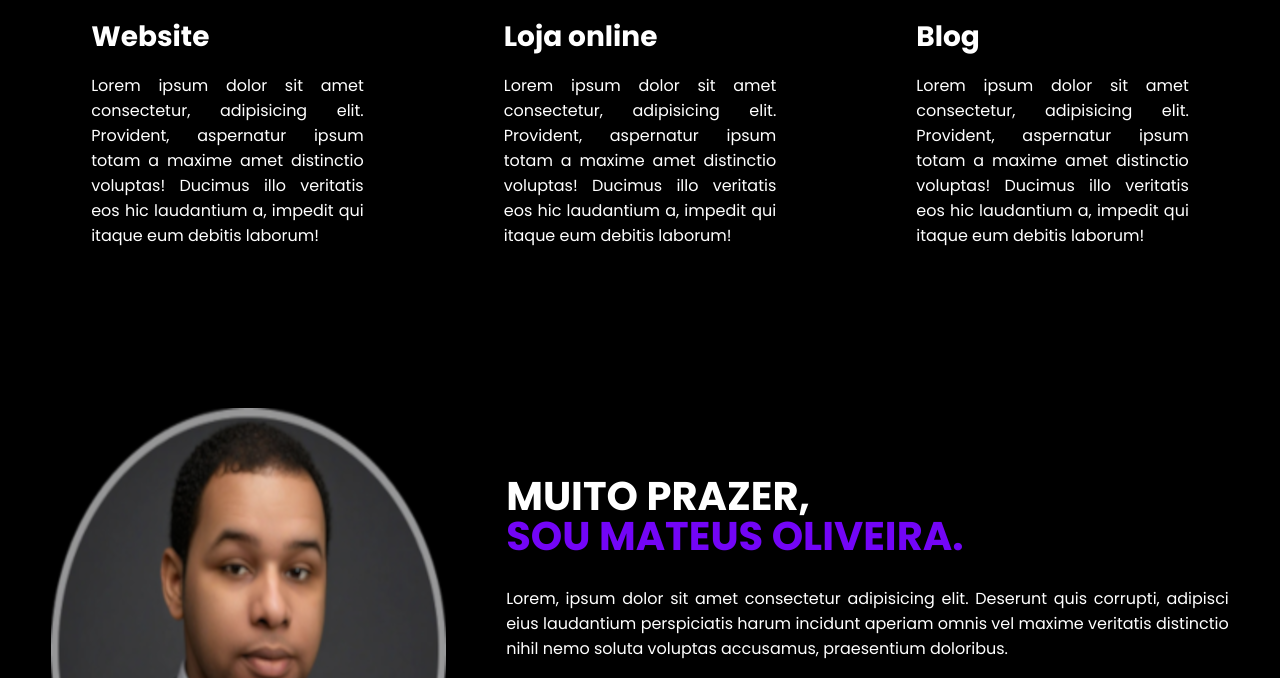
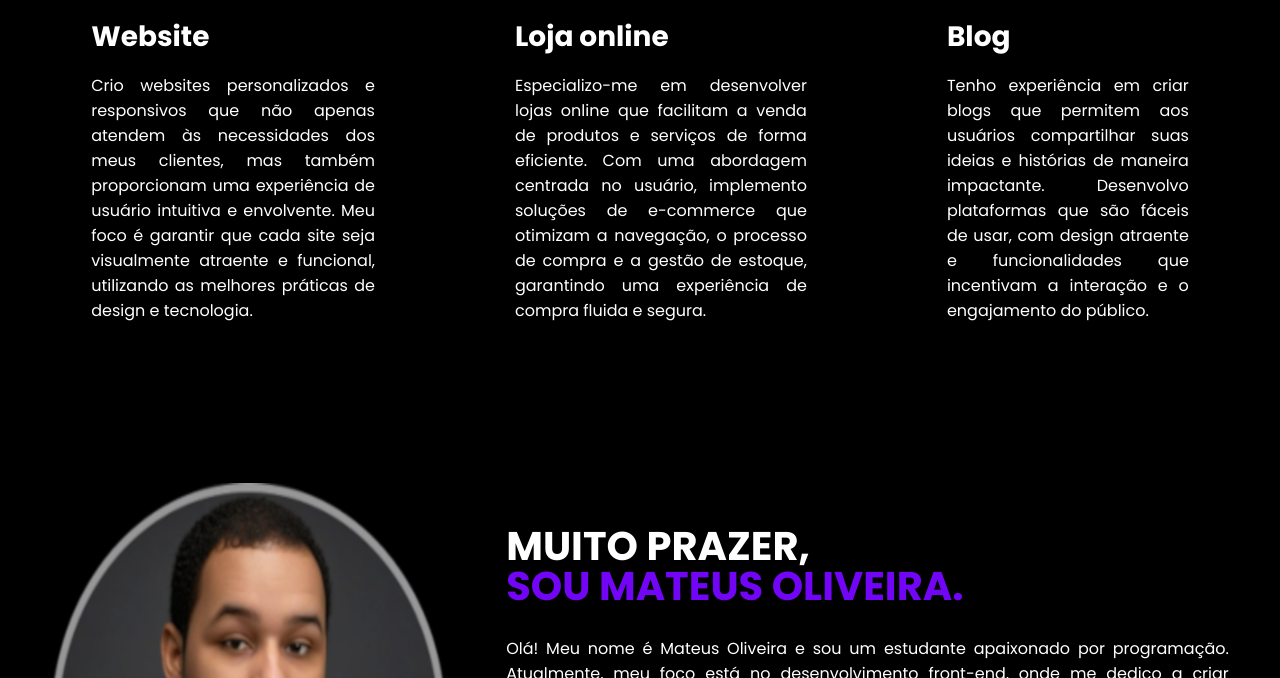
Before and after one commit to mateusoliveiradev1/portifolio, a plain HTML site: page index.html in a window 1280 px wide. Shown: the part 812-1490 px from the top of the page. Drawn offline with nearby package versions, Linux system fonts and the light colour scheme.

Commit message:
Update index.html

```diff
--- a/index.html
+++ b/index.html
@@ -113,10 +113,12 @@
               <i class="bi bi-code-square"></i>
               <h3>Website</h3>
               <p>
-                Lorem ipsum dolor sit amet consectetur, adipisicing elit.
-                Provident, aspernatur ipsum totam a maxime amet distinctio
-                voluptas! Ducimus illo veritatis eos hic laudantium a, impedit
-                qui itaque eum debitis laborum!
+                Crio websites personalizados e responsivos que não apenas
+                atendem às necessidades dos meus clientes, mas também
+                proporcionam uma experiência de usuário intuitiva e envolvente.
+                Meu foco é garantir que cada site seja visualmente atraente e
+                funcional, utilizando as melhores práticas de design e
+                tecnologia.
               </p>
             </div>
             <!--especialidades-box-->
@@ -125,10 +127,11 @@
               <i class="bi bi-cart"></i>
               <h3>Loja online</h3>
               <p>
-                Lorem ipsum dolor sit amet consectetur, adipisicing elit.
-                Provident, aspernatur ipsum totam a maxime amet distinctio
-                voluptas! Ducimus illo veritatis eos hic laudantium a, impedit
-                qui itaque eum debitis laborum!
+                Especializo-me em desenvolver lojas online que facilitam a venda
+                de produtos e serviços de forma eficiente. Com uma abordagem
+                centrada no usuário, implemento soluções de e-commerce que
+                otimizam a navegação, o processo de compra e a gestão de
+                estoque, garantindo uma experiência de compra fluida e segura.
               </p>
             </div>
             <!--especialidades-box-->
@@ -137,10 +140,11 @@
               <i class="bi bi-wordpress"></i>
               <h3>Blog</h3>
               <p>
-                Lorem ipsum dolor sit amet consectetur, adipisicing elit.
-                Provident, aspernatur ipsum totam a maxime amet distinctio
-                voluptas! Ducimus illo veritatis eos hic laudantium a, impedit
-                qui itaque eum debitis laborum!
+                Tenho experiência em criar blogs que permitem aos usuários
+                compartilhar suas ideias e histórias de maneira impactante.
+                Desenvolvo plataformas que são fáceis de usar, com design
+                atraente e funcionalidades que incentivam a interação e o
+                engajamento do público.
               </p>
             </div>
             <!--especialidades-box-->
@@ -162,16 +166,18 @@
             <div class="txt-sobre">
               <h2>MUITO PRAZER,<span>SOU MATEUS OLIVEIRA.</span></h2>
               <p>
-                Lorem, ipsum dolor sit amet consectetur adipisicing elit.
-                Deserunt quis corrupti, adipisci eius laudantium perspiciatis
-                harum incidunt aperiam omnis vel maxime veritatis distinctio
-                nihil nemo soluta voluptas accusamus, praesentium doloribus.
+                Olá! Meu nome é Mateus Oliveira e sou um estudante apaixonado
+                por programação. Atualmente, meu foco está no desenvolvimento
+                front-end, onde me dedico a criar interfaces atraentes e
+                funcionais que proporcionam uma ótima experiência ao usuário.
+                Estou sempre em busca de novos desafios e aprendizados, e tenho
+                um grande desejo de expandir meus conhecimentos para o
+                desenvolvimento back-end.
               </p>
               <p>
-                Lorem ipsum dolor, sit amet consectetur adipisicing elit. Magni
-                itaque quibusdam eaque aperiam deserunt vel temporibus! Ipsam
-                voluptas provident explicabo laboriosam eos quo quisquam fugit
-                deserunt veritatis. Explicabo, recusandae repellat.
+                Acredito que essa combinação de habilidades me permitirá criar
+                soluções completas e integradas. Estou animado para explorar o
+                mundo da programação e contribuir para projetos inovadores!
               </p>
               <div class="btn-social">
                 <a
```
